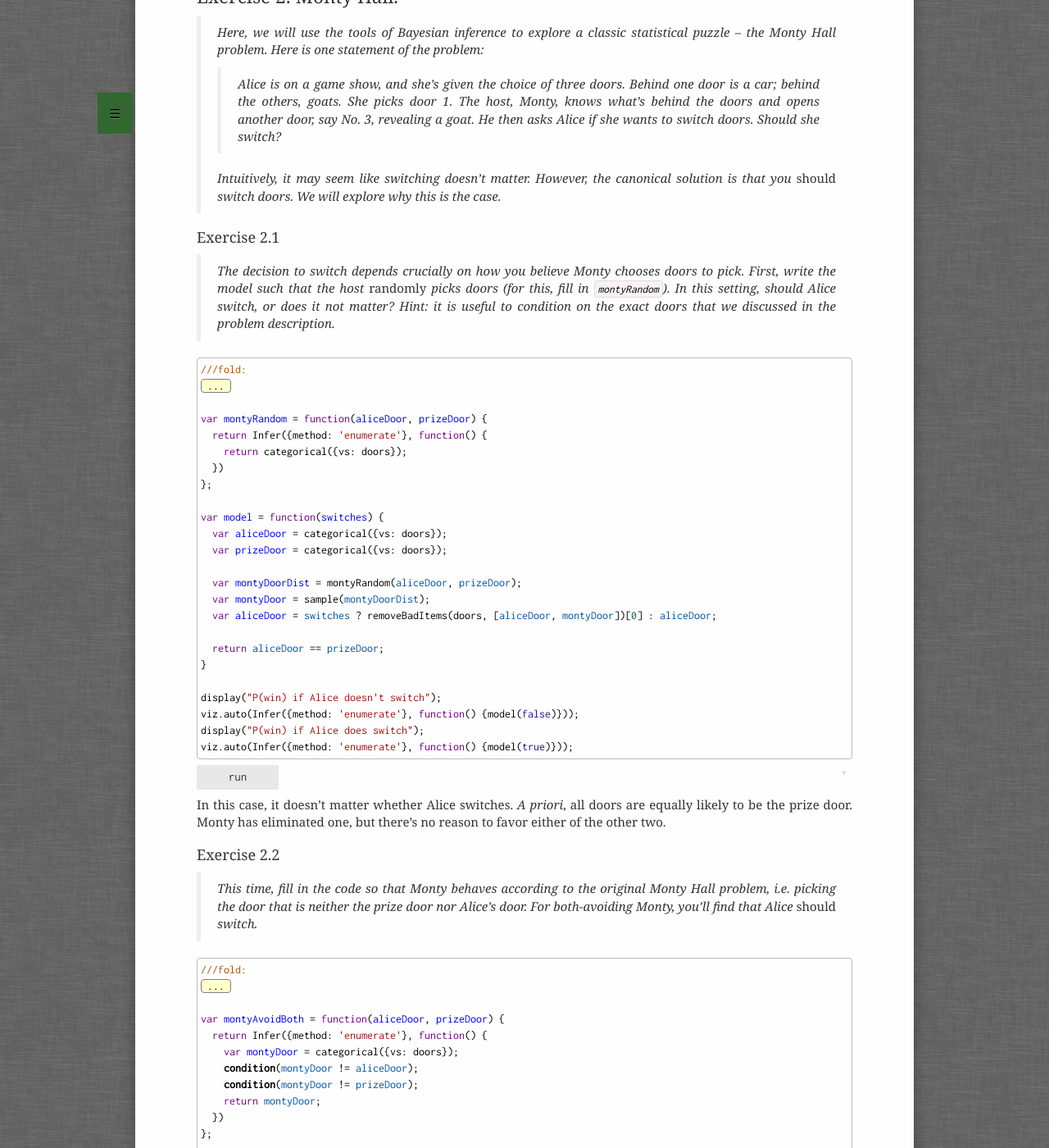
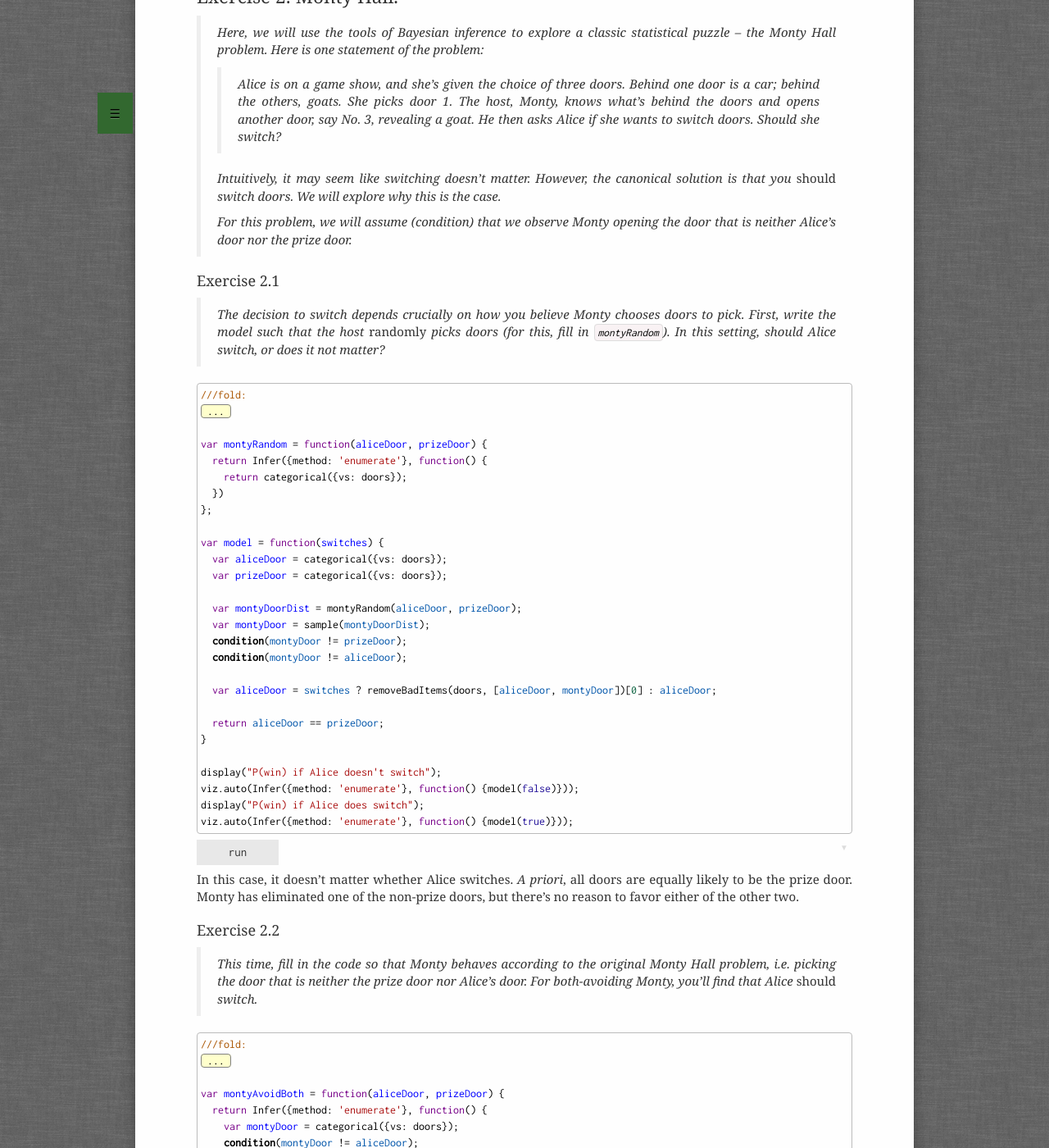
Before and after one commit to probmods/probmods2, a Jekyll site: the page built from solutions/social-cognition.md, in a window 1280 px wide and 1400 px high, scrolled down 2178 px. Shown: the whole window at 82% size. Built offline with Jekyll 4.4.1, drawn with Linux system fonts in a browser that asks for light colours; a script that is not in the unit is left out; some of the changed text lies outside the part shown.

Commit message:
Minor edits to social cog exercises/solutions

```diff
--- a/solutions/social-cognition.md
+++ b/solutions/social-cognition.md
@@ -140,13 +140,15 @@
 > Intuitively, it may seem like switching doesn't matter.
 > However, the canonical solution is that you *should* switch doors.
 > We will explore why this is the case.
+>
+> For this problem, we will assume (condition) that we observe Monty opening the door that
+> is neither Alice's door nor the prize door.
 
 ### Exercise 2.1
 
 > The decision to switch depends crucially on how you believe Monty chooses doors to pick.
 First, write the model such that the host *randomly* picks doors (for this, fill in `montyRandom`).
 In this setting, should Alice switch, or does it not matter?
-Hint: it is useful to condition on the exact doors that we discussed in the problem description.
 
 ~~~~
 ///fold:
@@ -171,6 +173,9 @@
 
   var montyDoorDist = montyRandom(aliceDoor, prizeDoor);
   var montyDoor = sample(montyDoorDist);
+  condition(montyDoor != prizeDoor);
+  condition(montyDoor != aliceDoor);
+
   var aliceDoor = switches ? removeBadItems(doors, [aliceDoor, montyDoor])[0] : aliceDoor;
 
   return aliceDoor == prizeDoor;
@@ -184,7 +189,8 @@
 
 In this case, it doesn't matter whether Alice switches.
 *A priori*, all doors are equally likely to be the prize door.
-Monty has eliminated one, but there's no reason to favor either of the other two.
+Monty has eliminated one of the non-prize doors,
+but there's no reason to favor either of the other two.
 
 ### Exercise 2.2
 
@@ -218,6 +224,8 @@
 
   var montyDoorDist = montyAvoidBoth(aliceDoor, prizeDoor);
   var montyDoor = sample(montyDoorDist);
+  condition(montyDoor != prizeDoor);
+  condition(montyDoor != aliceDoor);
   var aliceDoor = switches ? removeBadItems(doors, [aliceDoor, montyDoor])[0] : aliceDoor;
 
   return aliceDoor == prizeDoor;
@@ -359,6 +367,8 @@
 
   var montyDoorDist = montyFunction(aliceDoor, prizeDoor);
   var montyDoor = sample(montyDoorDist);
+  condition(montyDoor != prizeDoor);
+  condition(montyDoor != aliceDoor);
   return {alice: aliceDoor, prize: prizeDoor, monty: montyDoor};
 }
 
@@ -373,7 +383,6 @@
 ### Exercise 2.4
 
 > This time, fill in the code so that Monty randomly chooses between the two doors that aren't Alice's door.
-> Then condition the model so that Monty doesn't choose the prize door (otherwise she should just pick it).
 > What should Alice do now?
 
 ~~~
@@ -401,6 +410,8 @@
 
   var montyDoorDist = montyAvoidAlice(aliceDoor, prizeDoor);
   var montyDoor = sample(montyDoorDist);
+  condition(montyDoor != prizeDoor);
+  condition(montyDoor != aliceDoor);
   var aliceDoor = switches ? removeBadItems(doors, [aliceDoor, montyDoor])[0] : aliceDoor;
 
   condition(montyDoor != prizeDoor);
@@ -413,7 +424,8 @@
 viz.auto(Infer({method: 'enumerate'}, function() {model(true)}));
 ~~~
 
-It doesn't matter whether she switches or not.
+If Monty's policy is to open a door that Alice didn't choose, but we observe
+that his door isn't the prize door, it doesn't matter whether she switches or not.
 
 
 ### Exercise 2.5
@@ -446,6 +458,8 @@
 
   var montyDoorDist = montyAvoidPrize(aliceDoor, prizeDoor);
   var montyDoor = sample(montyDoorDist);
+  condition(montyDoor != prizeDoor);
+  condition(montyDoor != aliceDoor);
   var aliceDoor = switches ? removeBadItems(doors, [aliceDoor, montyDoor])[0] : aliceDoor;
 
   return aliceDoor == prizeDoor;
```
Also changed, not shown: exercises/social-cognition.md (+19 -6 lines).
